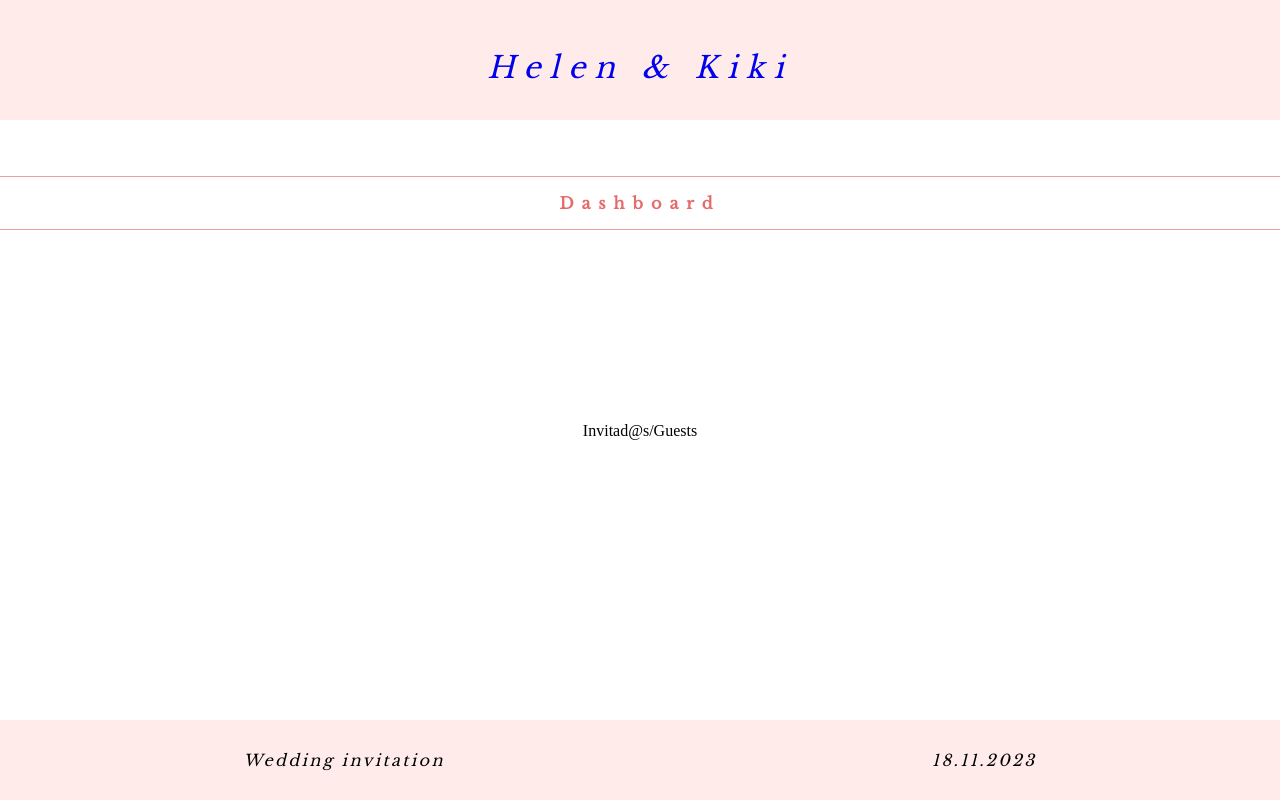
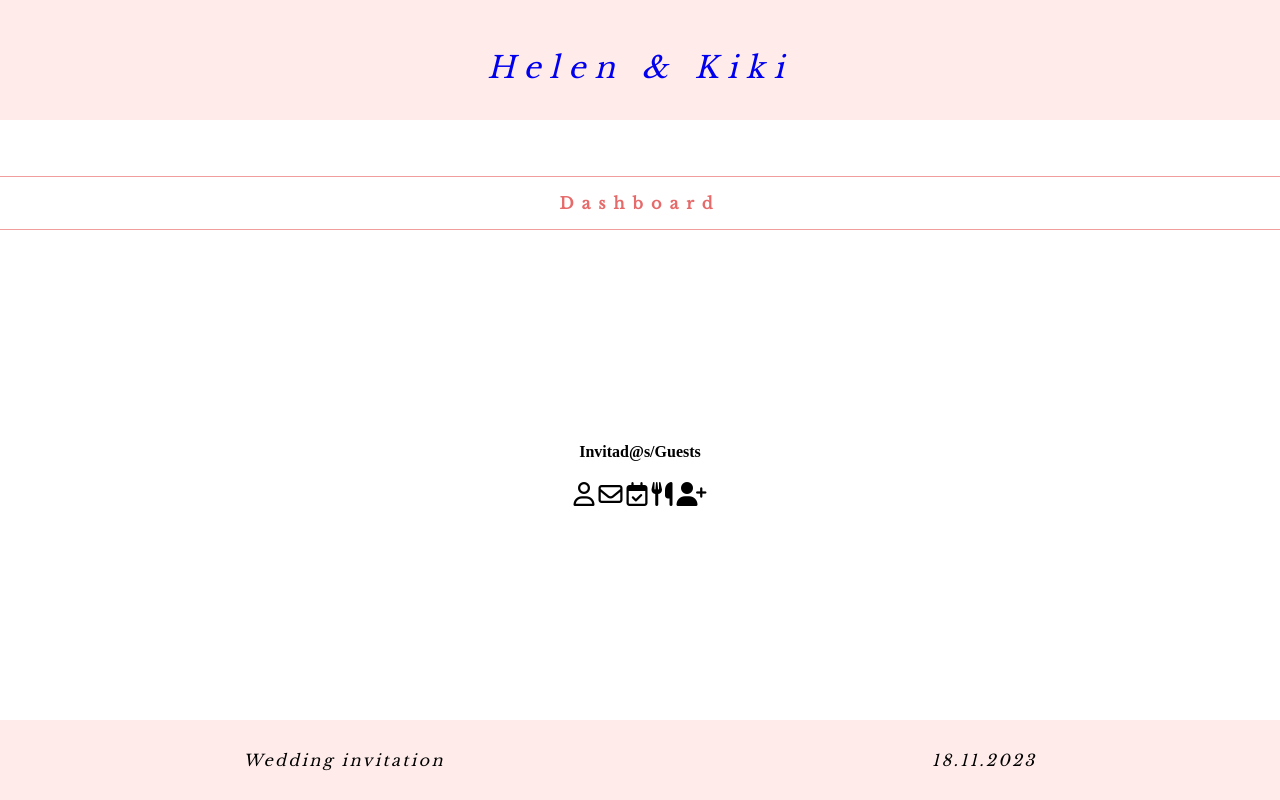
Before and after one commit to AAlejof/HeliKi, a React (Create React App) app in the folder client/: page /admin in a window 1280 px wide. Built offline with nearby package versions, Linux system fonts and the light colour scheme.

Commit message:
add table

```diff
--- a/client/src/components/Admin/Admin.jsx
+++ b/client/src/components/Admin/Admin.jsx
@@ -10,8 +10,17 @@ const Admin = () => {
                 <h3 className={style.h3Dashboard}>
                 Dashboard
                 </h3>
-                <div>
-                    Invitad@s/Guests
+                <div className={style.guestsDiv}>
+                    <h4 className={style.h4Dashboard}>Invitad@s/Guests</h4>
+                    <table>
+                        <thead className={style.guestsIcons}>
+                            <th><i class="fa-regular fa-user fa-xl"></i></th>
+                            <th><i class="fa-regular fa-envelope fa-xl"></i></th>
+                            <th><i class="fa-regular fa-calendar-check fa-xl"></i></th>
+                            <th><i class="fa-solid fa-utensils fa-xl"></i></th>
+                            <th><i class="fa-solid fa-user-plus fa-xl"></i></th>
+                        </thead>
+                    </table>
                 </div>
             </div>
 
```
